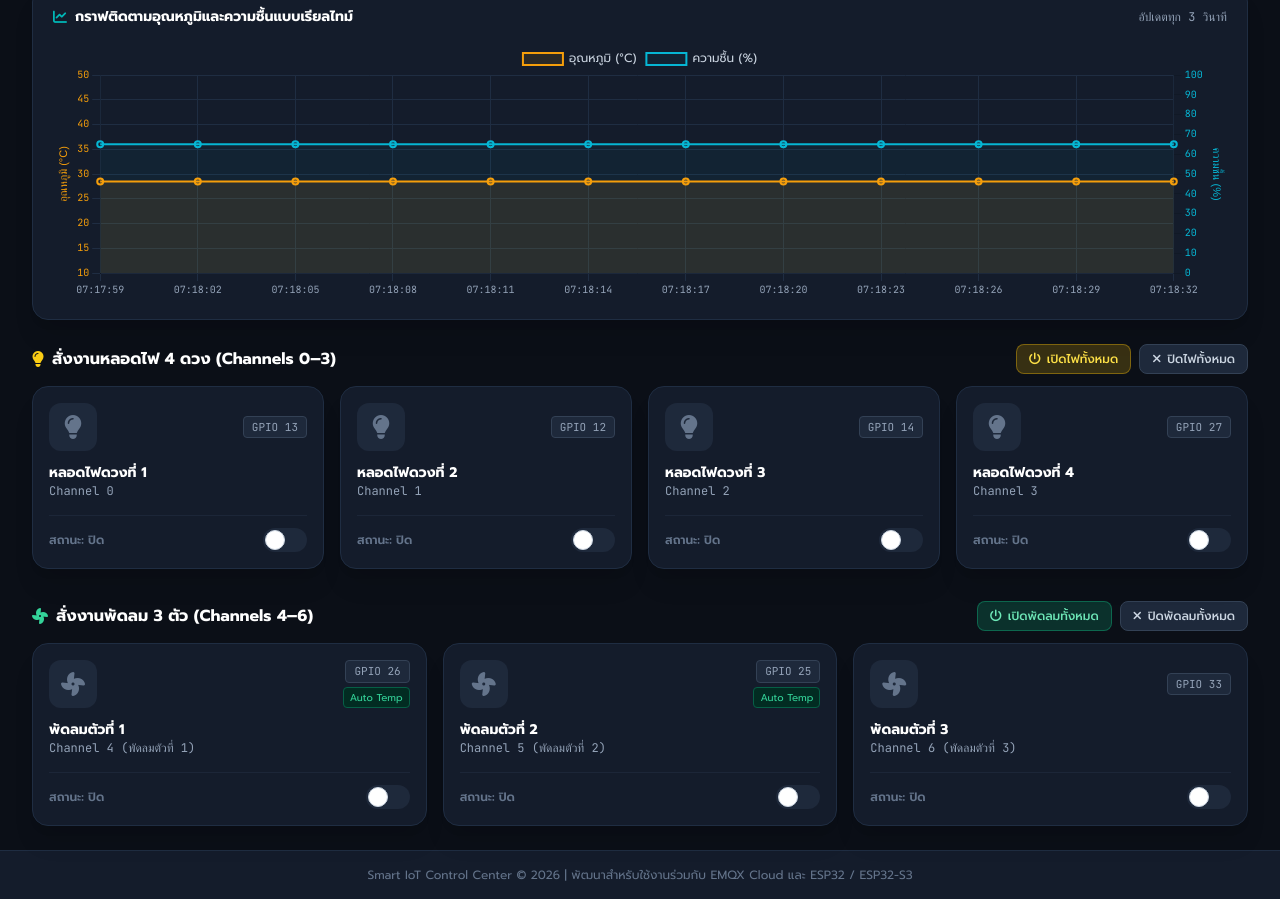
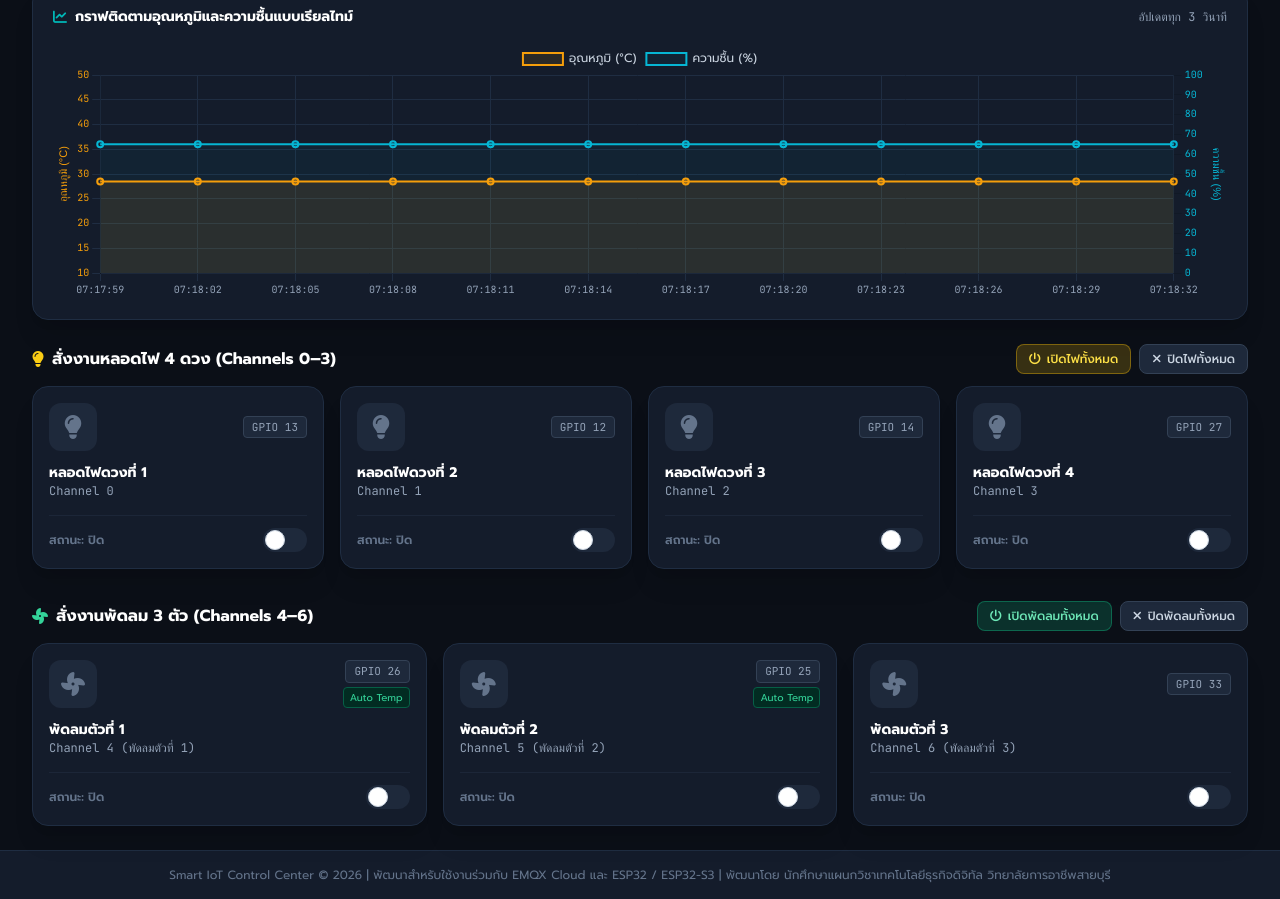
Before and after one commit to lookmarnsbri-beep/smart-iot-room, a plain HTML site: page index.html in a window 1280 px wide. Shown: the part 427-1326 px from the top of the page. Drawn offline with nearby package versions, Linux system fonts and the light colour scheme.

Commit message:
Update index.html

```diff
--- a/index.html
+++ b/index.html
@@ -3,7 +3,7 @@
 <head>
     <meta charset="UTF-8">
     <meta name="viewport" content="width=device-width, initial-scale=1.0">
-    <title>Smart IoT Control Center - EMQX Cloud</title>
+    <title>Smart IoT Control Center</title>
     <!-- Tailwind CSS CDN -->
     <script src="https://cdn.tailwindcss.com"></script>
     <script>
@@ -608,7 +608,7 @@
 
     <!-- Footer -->
     <footer class="bg-cardbg border-t border-cardborder py-4 text-center text-xs text-slate-500">
-        <p>Smart IoT Control Center &copy; 2026 | พัฒนาสำหรับใช้งานร่วมกับ EMQX Cloud และ ESP32 / ESP32-S3</p>
+        <p>Smart IoT Control Center &copy; 2026 | พัฒนาสำหรับใช้งานร่วมกับ EMQX Cloud และ ESP32 / ESP32-S3 | พัฒนาโดย นักศึกษาแผนกวิชาเทคโนโลยีธุรกิจดิจิทัล วิทยาลัยการอาชีพสายบุรี</p>
     </footer>
 
     <!-- ================= EMQX CONFIG MODAL ================= -->
```
